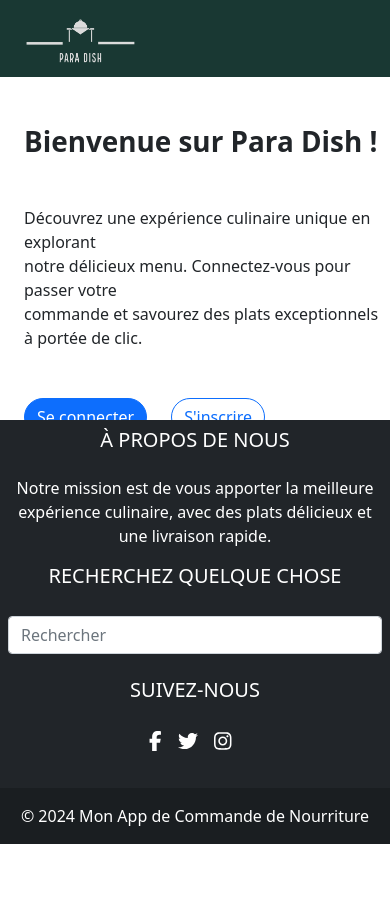
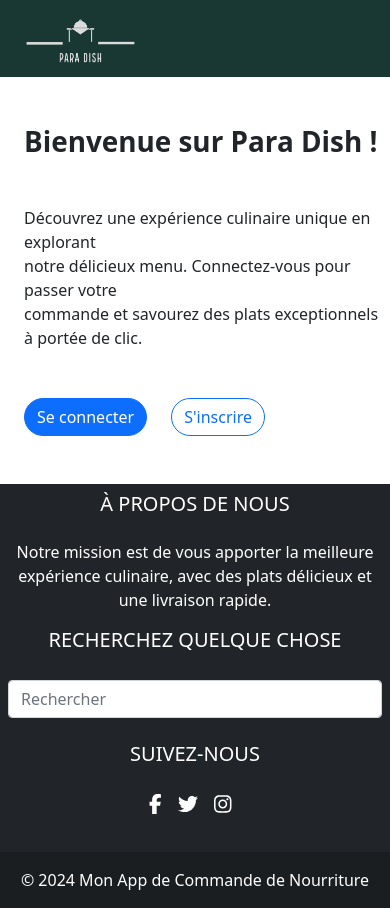
Before and after one commit to Food-orders-mgt2/frontend, a React (Vite) app: page / in a window 390 px wide. Before the commit the page ends 844 px from the top, so only its background shows below. Built offline with nearby package versions, Linux system fonts and the light colour scheme; no server answers.

Commit message:
fix: Update footers

```diff
--- a/src/Style/Footers.css
+++ b/src/Style/Footers.css
@@ -7,3 +7,16 @@
 .social-icons a:hover {
     color: #ffc107;
 }
+
+.footer-fixed {
+    position: fixed;
+    bottom: 0;
+    width: 100%;
+  }
+
+  /* Utilisez les media queries pour modifier le style en fonction de la largeur de l'écran */
+  @media (max-width: 767px) {
+    .footer-fixed {
+      position: relative;
+    }
+  }
--- a/src/components/footer.jsx
+++ b/src/components/footer.jsx
@@ -6,7 +6,7 @@ import '../Style/Footers.css';
 
 export default function Footer() {
     return (
-        <footer className="bg-dark text-white text-center text-lg-start mt-10" id='footers' style={{ position: 'fixed', bottom: 0, width: '100%' }}>
+        <footer className="bg-dark text-white text-center text-lg-start footer-fixed">
         <div className="container p-2" id='footer'>
             <div className="row">
                 <div className="col-lg-4 col-md-12 mb-0 mb-md-0 ">
@@ -36,5 +36,4 @@ export default function Footer() {
             © 2024 Mon App de Commande de Nourriture
         </div>
     </footer>
-    );
-}
+);}
```
Lines whose indentation alone changed are shown as unchanged.
